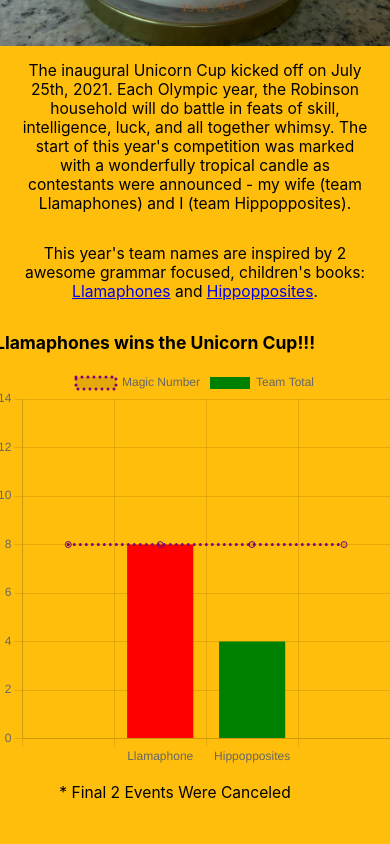
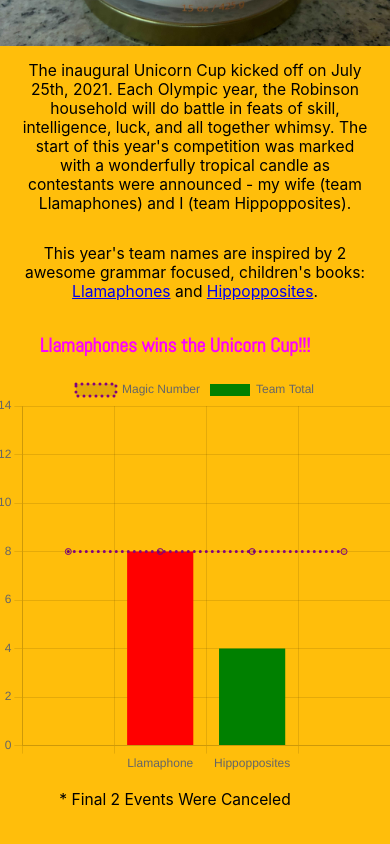
Before and after one commit to Jonathan-84/UnicornCup, a React (Create React App) app: page /BTS#/home in a window 390 px wide. Shown: the part 1405-2249 px from the top of the page. Built offline with nearby package versions, Linux system fonts and the light colour scheme.

Commit message:
adjusted the winner text and color

```diff
--- a/public/index.html
+++ b/public/index.html
@@ -13,6 +13,7 @@
     <link rel="preconnect" href="https://fonts.gstatic.com">
 <link href="https://fonts.googleapis.com/css2?family=Noto+Sans+KR:wght@300&display=swap" rel="stylesheet">
 <link href="https://fonts.googleapis.com/css2?family=Oswald:wght@500&display=swap" rel="stylesheet">
+<link href="https://fonts.googleapis.com/css2?family=Abel&display=swap" rel="stylesheet">
 <link rel="stylesheet" href="https://cdnjs.cloudflare.com/ajax/libs/font-awesome/4.7.0/css/font-awesome.min.css">
 <link rel="apple-touch-icon" href="%PUBLIC_URL%/logo192.png" />
     <!--
--- a/src/App.css
+++ b/src/App.css
@@ -85,6 +85,24 @@ ul li {
   font-family: 'Oswald', sans-serif;
   color:white;
   font-size: 2.5vw;
+
+}
+
+.drink {
+  text-align: center;
+  width: 90%;
+  font-family: 'Oswald', sans-serif;
+  color: #FF00FF;
+  font-size: 2.5vw;
+
+}
+
+.winner {
+  text-align: center;
+  width: 90%;
+  font-family: 'Abel', sans-serif;
+  color:#FF00FF;
+  font-size: 3vw;
 
 }
 
@@ -251,6 +269,9 @@ table, tr, th, td{
 .title {
   font-size: 8vw;
 }
+.drink {
+  font-size: 8vw;
+}
 
 
 }
@@ -284,6 +305,14 @@ table, tr, th, td{
     font-size: 4vw;
     width: 90%;
   }
+  .winner {
+    text-align: center;
+    width: 90%;
+    font-family: 'Abel', sans-serif;
+    color:#FF00FF;
+    font-size: 5vw;
+
+  }
   .nav-text {
     color: white;
     font-size: 4vw;
@@ -291,6 +320,9 @@ table, tr, th, td{
 
 
 .title {
+  font-size: 8vw;
+}
+.drink {
   font-size: 8vw;
 }
 
--- a/src/Pages/History.js
+++ b/src/Pages/History.js
@@ -32,7 +32,7 @@ class History extends Component {
             <br>
             </br>
             <br></br>
-            <h4 className='title'>2021 Celebratory Drink</h4>
+            <h4 className='drink'>2021 Celebratory Drink</h4>
             <img src={Victor} alt="celebratory drink with the CUp" className="photos" />
             <br></br>
             <br></br>
--- a/src/Pages/home.js
+++ b/src/Pages/home.js
@@ -62,7 +62,7 @@ borderCapStyle : 'round',
         </a></span> and <span><a href="https://www.barnesandnoble.com/w/hippopposites-janik-coat/1105802932?ean=9781419701511" target="_blank" rel='noreferrer'>Hippopposites
         </a></span>.</p>
           <div>
-            <h2> Llamaphones wins the Unicorn Cup!!!</h2>
+            <h2 className='winner'> Llamaphones wins the Unicorn Cup!!!</h2>
           <canvas id="myChart" width="400" height="400"></canvas>
           <p className='explText'> * Final 2 Events Were Canceled</p>
 </div>
```
